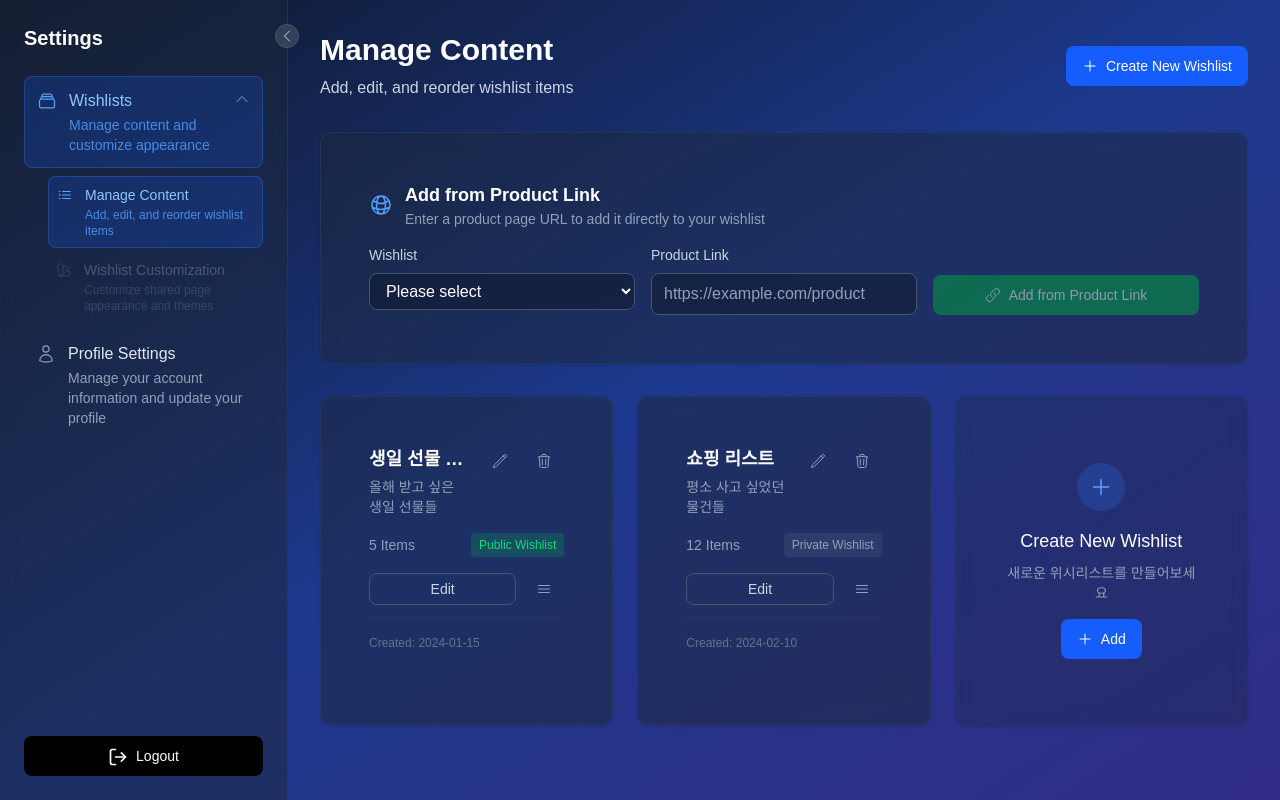
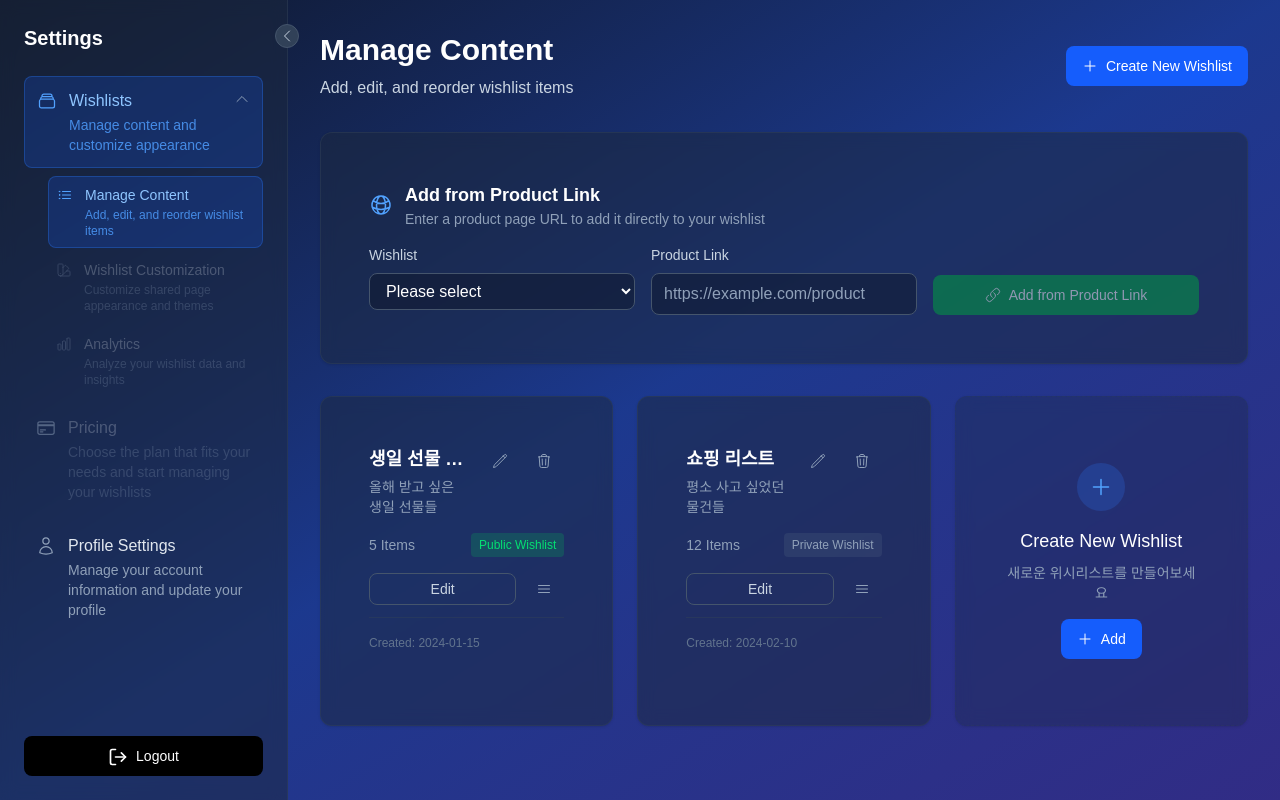
Before and after one commit to HyungwonJang0327/linklet, a Next.js app: page /en/settings/wishlists in a window 1280 px wide. Built offline with nearby package versions, Linux system fonts and the light colour scheme.

Commit message:
feat: 구독 및 분석 disabled 페이지 세팅

```diff
--- a/components/settings/settings-sidebar.tsx
+++ b/components/settings/settings-sidebar.tsx
@@ -15,7 +15,9 @@ import {
   ChevronDownIcon,
   ChevronUpIcon,
   ListBulletIcon,
-  RectangleStackIcon
+  RectangleStackIcon,
+  ChartBarIcon,
+  CreditCardIcon
 } from '@heroicons/react/24/outline'
 import { LogOut } from 'lucide-react'
 import { Button } from '../ui'
@@ -73,8 +75,23 @@ export function SettingsSidebar({ onItemClick, collapsed = false, onToggleCollap
           icon: SwatchIcon,
           descriptionKey: 'settings.wishlists.customizeDesc',
           disabled: true
+        },
+        {
+          nameKey: 'settings.analytics.title',
+          href: `/${locale}/settings/analytics`,
+          icon: ChartBarIcon,
+          descriptionKey: 'settings.analytics.description',
+          disabled: true
         }
       ]
+    },
+    {
+      nameKey: 'settings.pricing.title',
+      href: `/${locale}/settings/pricing`,
+      icon: CreditCardIcon,
+      descriptionKey: 'settings.pricing.description',
+      menuId: 'pricing',
+      disabled: true
     },
     // {
     //   nameKey: 'settings.appearance.title',
--- a/lib/i18n/locales/en.json
+++ b/lib/i18n/locales/en.json
@@ -106,6 +106,14 @@
         "profile": "Profile",
         "social": "Social Links"
       }
+    },
+    "analytics": {
+      "title": "Analytics",
+      "description": "Analyze your wishlist data and insights"
+    },
+    "pricing": {
+      "title": "Pricing",
+      "description": "Choose the plan that fits your needs and start managing your wishlists"
     },
     "privacy": "Privacy",
     "apiKeys": "API key management",
--- a/lib/i18n/locales/jp.json
+++ b/lib/i18n/locales/jp.json
@@ -106,6 +106,14 @@
         "profile": "プロフィール",
         "social": "ソーシャルリンク"
       }
+    },
+    "analytics": {
+      "title": "分析",
+      "description": "ウィッシュリストデータとインサイトを分析します"
+    },
+    "pricing": {
+      "title": "料金",
+      "description": "ニーズに合ったプランを選択してウィッシュリスト管理を始めましょう"
     },
     "privacy": "プライバシー",
     "apiKeys": "APIキー管理",
--- a/lib/i18n/locales/kr.json
+++ b/lib/i18n/locales/kr.json
@@ -106,6 +106,14 @@
         "profile": "프로필",
         "social": "소셜링크"
       }
+    },
+    "analytics": {
+      "title": "분석",
+      "description": "위시리스트 데이터와 인사이트를 분석합니다"
+    },
+    "pricing": {
+      "title": "요금제",
+      "description": "필요에 맞는 요금제를 선택하고 위시리스트 관리를 시작하세요"
     },
     "privacy": "개인정보 보호",
     "apiKeys": "API 키 관리",
```
